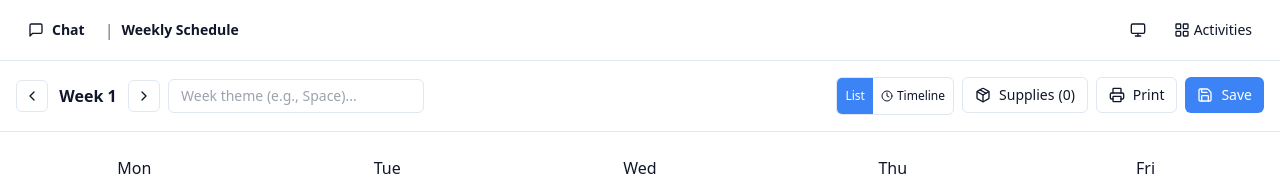
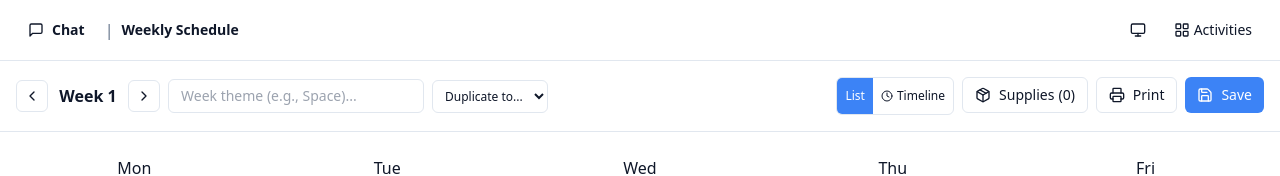
Before and after one commit to behindthegarage/kidsclubplans-conversational, a Next.js app in the folder frontend/: page /schedule in a window 1280 px wide. Shown: the top 176 px of the page. Built offline with nearby package versions, Linux system fonts and the light colour scheme.

Commit message:
Phase 2 Feature 2: Duplicate week functionality

```diff
--- a/frontend/components/WeeklyScheduler.tsx
+++ b/frontend/components/WeeklyScheduler.tsx
@@ -279,6 +279,29 @@ export function WeeklyScheduler({ initialWeek = 1, onSave }: WeeklySchedulerProp
     }
   };
 
+  const handleDuplicate = async (targetWeek: number) => {
+    try {
+      const response = await fetch(`${process.env.NEXT_PUBLIC_API_URL || 'http://localhost:8000'}/api/schedules/weekly/duplicate`, {
+        method: 'POST',
+        headers: { 'Content-Type': 'application/json' },
+        credentials: 'include',
+        body: JSON.stringify({
+          from_week: currentWeek,
+          to_week: targetWeek
+        })
+      });
+
+      if (response.ok) {
+        alert(`Week ${currentWeek} duplicated to Week ${targetWeek}!`);
+      } else {
+        throw new Error('Duplicate failed');
+      }
+    } catch (e) {
+      console.error('Failed to duplicate:', e);
+      alert('Failed to duplicate week. Please try again.');
+    }
+  };
+
   // Calculate position for timeline view
   const getTimelinePosition = (startTime: string) => {
     const index = TIME_SLOTS.indexOf(startTime);
@@ -324,6 +347,23 @@ export function WeeklyScheduler({ initialWeek = 1, onSave }: WeeklySchedulerProp
               onChange={(e) => setSchedule(prev => ({ ...prev, theme: e.target.value }))}
               className="px-3 py-1.5 text-sm border rounded-md bg-background w-full sm:w-48 lg:w-64"
             />
+
+            {/* Duplicate Week Dropdown */}
+            <select
+              className="text-xs px-2 py-1.5 border rounded-md bg-background"
+              value=""
+              onChange={(e) => {
+                if (e.target.value) {
+                  handleDuplicate(parseInt(e.target.value));
+                  e.target.value = '';
+                }
+              }}
+            >
+              <option value="">Duplicate to...</option>
+              {[1, 2, 3, 4, 5, 6, 7, 8].filter(w => w !== currentWeek).map(w => (
+                <option key={w} value={w}>Week {w}</option>
+              ))}
+            </select>
           </div>
 
           <div className="flex gap-1 lg:gap-2 flex-wrap">
```
